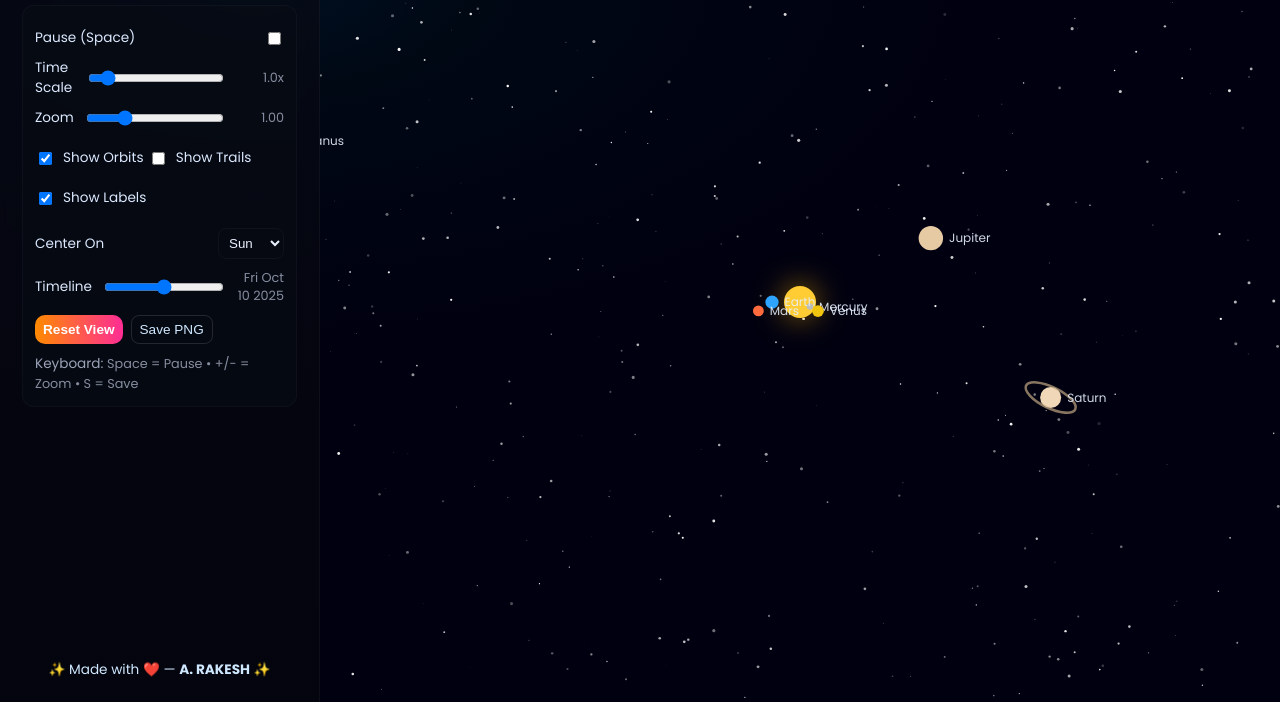
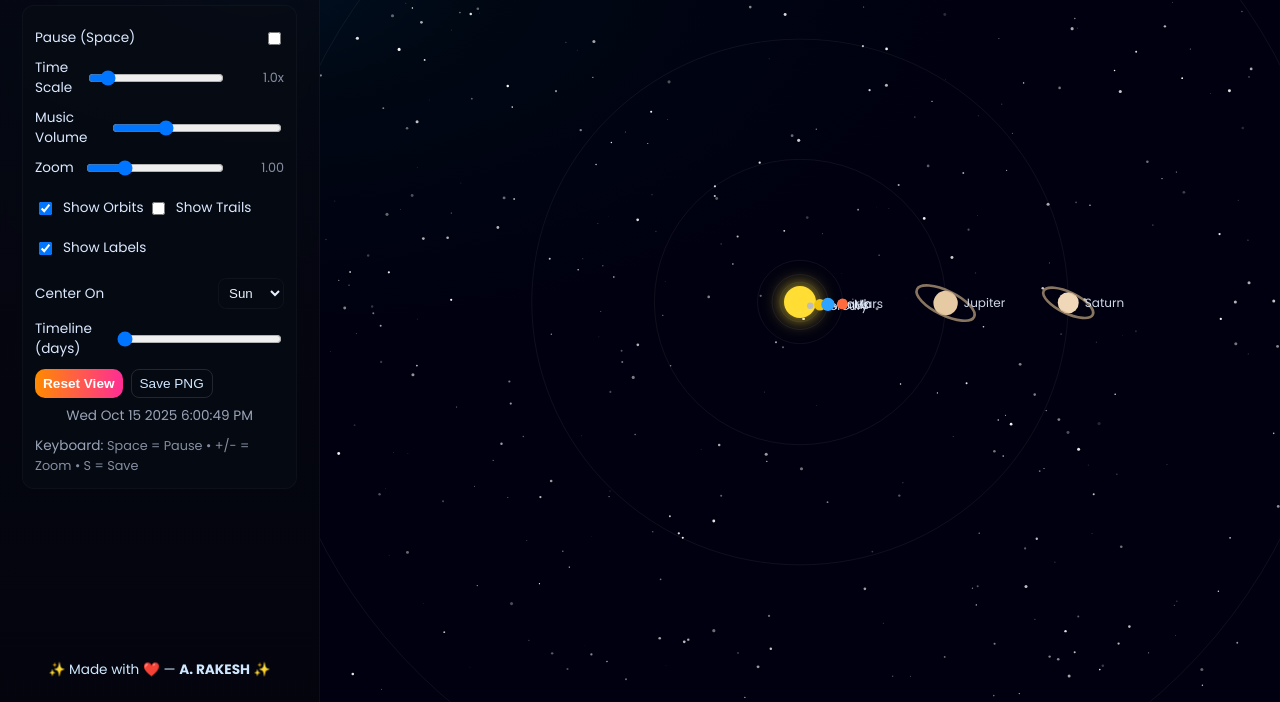
Before and after one commit to Rakesh-AA-777/Solar-System, a plain HTML site: page index.html in a window 1280 px wide. Shown: the part 98-800 px from the top of the page. Drawn offline with Linux system fonts and the light colour scheme.

Commit message:
Update index.html

```diff
--- a/index.html
+++ b/index.html
@@ -4,61 +4,82 @@
   <meta charset="utf-8">
   <meta name="viewport" content="width=device-width, initial-scale=1">
   <title>Solar System Visualizer — Vibrant</title>
+  <meta name="description" content="Interactive, vibrant solar system visualizer by A. RAKESH — orbits, labels, trails, stars, keyboard shortcuts and lots of controls.">
   <link href="https://fonts.googleapis.com/css2?family=Poppins:wght@300;400;600;700&display=swap" rel="stylesheet">
   <style>
-  :root{
-    --sidebar-w:320px;
-    --bg1:#020111;
-    --bg2:#000814;
-    --panel:rgba(8,12,20,0.6);
-    --accent:#ff7a18;
-    --muted:rgba(255,255,255,0.12);
+    :root {
+      --sidebar-w: 320px;
+      --bg1: #020111;
+      --bg2: #000814;
+      --panel: rgba(8,12,20,0.6);
+      --accent: #ff7a18;
+      --muted: rgba(255,255,255,0.12);
     }
-  *{box-sizing:border-box}
-  html,body{height:100%;margin:0;font-family:'Poppins',system-ui,Segoe UI,Roboto,Arial,sans-serif;color:#e9f0ff}
-  body{display:flex;background:radial-gradient(1200px 600px at 20% 10%, #001022 0%, #000814 18%, #000010 60%), linear-gradient(180deg,var(--bg1),var(--bg2));}
+    * { box-sizing: border-box; }
+    html, body { height: 100%; margin: 0; font-family: 'Poppins', system-ui, Segoe UI, Roboto, Arial, sans-serif; color: #e9f0ff; }
+    body { display: flex; background: radial-gradient(1200px 600px at 20% 10%, #001022 0%, #000814 18%, #000010 60%), linear-gradient(180deg, var(--bg1), var(--bg2)); }
 
-  #sidebar{
-    width:var(--sidebar-w);
-    min-width:240px;
-    max-width:420px;
-    padding:22px;
+    /* Sidebar */
+    #sidebar {
+      width: var(--sidebar-w);
+      min-width: 240px;
+      max-width: 420px;
+      padding: 22px;
       backdrop-filter: blur(8px);
       background: linear-gradient(180deg, rgba(8,10,20,0.65), rgba(6,8,12,0.55));
-    border-right:1px solid rgba(255,255,255,0.04);
-    display:flex;flex-direction:column;gap:14px;
+      border-right: 1px solid rgba(255,255,255,0.04);
+      display: flex;
+      flex-direction: column;
+      gap: 14px;
     }
-  #brand{display:flex;align-items:center;gap:12px}
-  .logo{
-    width:46px;height:46px;border-radius:10px;display:inline-grid;place-items:center;font-weight:700;background:linear-gradient(135deg,#ffcc33,#ff4477);color:#081018;box-shadow:0 6px 18px rgba(255,118,102,0.12);
+    #brand { display: flex; align-items: center; gap: 12px; }
+    .logo {
+      width: 46px;
+      height: 46px;
+      border-radius: 10px;
+      display: inline-grid;
+      place-items: center;
+      font-weight: 700;
+      background: linear-gradient(135deg,#ffcc33,#ff4477);
+      color: #081018;
+      box-shadow: 0 6px 18px rgba(255,118,102,0.12);
     }
-  h1{font-size:1.15rem;margin:0}
-  p.lead{margin:0;color:rgba(230,240,255,0.8);font-size:0.85rem}
+    h1 { font-size: 1.15rem; margin: 0; }
+    p.lead { margin: 0; color: rgba(230,240,255,0.8); font-size: 0.85rem; }
 
-  .controls{background:var(--panel);padding:12px;border-radius:12px;border:1px solid rgba(255,255,255,0.03);}
-  .row{display:flex;align-items:center;gap:10px;margin:10px 0}
-  label{font-size:0.85rem;color:#dbe9ff}
-  input[type=range]{width:100%}
-  .muted{font-size:0.8rem;color:rgba(220,230,255,0.6)}
+    .controls { background: var(--panel); padding: 12px; border-radius: 12px; border: 1px solid rgba(255,255,255,0.03); }
+    .row { display: flex; align-items: center; gap: 10px; margin: 10px 0; }
+    label { font-size: 0.85rem; color: #dbe9ff; }
+    input[type=range] { width: 100%; }
+    .muted { font-size: 0.8rem; color: rgba(220,230,255,0.6); }
 
-  .footer{margin-top:auto;text-align:center;font-size:0.85rem;color:#cfe8ff}
-  .btn{padding:8px 10px;border-radius:10px;border:0;background:linear-gradient(90deg,#ff8a00,#ff2d95);color:white;font-weight:600;cursor:pointer}
-  .small{font-size:0.85rem;padding:6px 8px}
-  .toggle{display:inline-flex;align-items:center;gap:8px}
+    .footer { margin-top: auto; text-align: center; font-size: 0.85rem; color: #cfe8ff; }
+    .btn { padding: 8px 10px; border-radius: 10px; border: 0; background: linear-gradient(90deg,#ff8a00,#ff2d95); color: white; font-weight: 600; cursor: pointer; }
+    .small { font-size: 0.85rem; padding: 6px 8px; }
+    .toggle { display: inline-flex; align-items: center; gap: 8px; }
 
-  #canvasWrap{flex:1;position:relative;overflow:hidden}
-  canvas{position:absolute;left:0;top:0;display:block}
+    /* Canvas container */
+    #canvasWrap { flex: 1; position: relative; overflow: hidden; }
+    canvas { position: absolute; left: 0; top: 0; display: block; }
 
-  #tooltip{position:absolute;pointer-events:none;padding:8px 10px;border-radius:8px;background:rgba(0,0,0,0.6);backdrop-filter:blur(4px);color:#fff;font-size:0.85rem;border:1px solid rgba(255,255,255,0.06)}
+    /* Info Tooltip */
+    #tooltip { position: absolute; pointer-events: none; padding: 8px 10px; border-radius: 8px; background: rgba(0,0,0,0.6); backdrop-filter: blur(4px); color: #fff; font-size: 0.85rem; border: 1px solid rgba(255,255,255,0.06); }
 
-  @media (max-width:900px){#sidebar{width:280px}}
-  @media (max-width:700px){
-    body{flex-direction:column}
-    #sidebar{width:100%;display:flex;flex-direction:row;gap:12px;align-items:center;padding:12px}
-    #canvasWrap{height:calc(100vh - 88px)}
+    /* Responsive */
+    @media (max-width: 900px) { #sidebar { width: 280px; } }
+    @media (max-width: 700px) {
+      body { flex-direction: column; }
+      #sidebar { width: 100%; display: flex; flex-direction: row; gap: 12px; align-items: center; padding: 12px; }
+      #canvasWrap { height: calc(100vh - 88px); }
     }
   </style>
 </head>
+
+<audio id="bgMusic" loop>
+  <source src="Cornfield_Chase.mp3" type="audio/mpeg">
+  Your browser does not support the audio element.
+</audio>
+
 <body>
   <aside id="sidebar">
     <div id="brand">
@@ -79,6 +100,11 @@
         <label for="timeScale">Time Scale</label>
         <input id="timeScale" type="range" min="0" max="10" step="0.1" value="1">
         <div id="scaleValue" class="muted" style="min-width:48px;text-align:right">1.0x</div>
+      </div>
+
+      <div class="row">
+        <label for="musicVolume">Music Volume</label>
+        <input id="musicVolume" type="range" min="0" max="1" step="0.01" value="0.3">
       </div>
 
       <div class="row">
@@ -112,15 +138,16 @@
       </div>
 
       <div class="row">
-      <label for="timeline">Timeline</label>
-      <input id="timeline" type="range" min="-365" max="365" step="1" value="0">
-      <div id="dateDisplay" class="muted" style="min-width:48px;text-align:right"></div>
+        <label for="dateSlider">Timeline (days)</label>
+        <input id="dateSlider" type="range" min="0" max="3650" value="0">
       </div>
 
       <div style="display:flex;gap:8px;margin-top:8px">
         <button id="resetBtn" class="btn small">Reset View</button>
         <button id="snapshotBtn" class="small" style="background:transparent;border:1px solid var(--muted);color:#cfe8ff;border-radius:8px">Save PNG</button>
       </div>
+
+      <div id="dateTime" style="text-align:center;margin-top:8px;font-size:0.85rem;color:rgba(220,230,255,0.7)"></div>
 
       <div style="margin-top:10px;font-size:0.85rem;color:rgba(220,230,255,0.7)">Keyboard: <span class="muted">Space = Pause • +/- = Zoom • S = Save</span></div>
     </div>
@@ -134,199 +161,198 @@
   </div>
 
   <script>
-const canvas=document.getElementById('solarCanvas');
-const ctx=canvas.getContext('2d');
-const sidebar=document.getElementById('sidebar');
-const tooltip=document.getElementById('tooltip');
+    // --- Elements ---
+    const canvas = document.getElementById('solarCanvas');
+    const ctx = canvas.getContext('2d');
+    const sidebar = document.getElementById('sidebar');
+    const tooltip = document.getElementById('tooltip');
 
-const pauseCheckbox=document.getElementById('pauseCheckbox');
-const timeScaleInput=document.getElementById('timeScale');
-const scaleValue=document.getElementById('scaleValue');
-const zoomInput=document.getElementById('zoom');
-const zoomValue=document.getElementById('zoomValue');
-const showOrbitsInput=document.getElementById('showOrbits');
-const showTrailsInput=document.getElementById('showTrails');
-const showLabelsInput=document.getElementById('showLabels');
-const centerSelect=document.getElementById('centerSelect');
-const resetBtn=document.getElementById('resetBtn');
-const snapshotBtn=document.getElementById('snapshotBtn');
-const timelineInput=document.getElementById('timeline');
-const dateDisplay=document.getElementById('dateDisplay');
+    const pauseCheckbox = document.getElementById('pauseCheckbox');
+    const timeScaleInput = document.getElementById('timeScale');
+    const scaleValue = document.getElementById('scaleValue');
+    const zoomInput = document.getElementById('zoom');
+    const zoomValue = document.getElementById('zoomValue');
+    const showOrbitsInput = document.getElementById('showOrbits');
+    const showTrailsInput = document.getElementById('showTrails');
+    const showLabelsInput = document.getElementById('showLabels');
+    const centerSelect = document.getElementById('centerSelect');
+    const resetBtn = document.getElementById('resetBtn');
+    const snapshotBtn = document.getElementById('snapshotBtn');
+    const dateSlider = document.getElementById('dateSlider');
+    const dateTime = document.getElementById('dateTime');
 
-let cw=0,ch=0;
+    const bgMusic = document.getElementById('bgMusic');
+    const musicVolume = document.getElementById('musicVolume');
+    bgMusic.volume = parseFloat(musicVolume.value);
+
+    function playMusic(){
+      bgMusic.play().catch(e => console.log('Music blocked:', e));
+      window.removeEventListener('click', playMusic);
+      window.removeEventListener('keydown', playMusic);
+    }
+    window.addEventListener('click', playMusic);
+    window.addEventListener('keydown', playMusic);
+
+    musicVolume.addEventListener('input', ()=> bgMusic.volume = parseFloat(musicVolume.value));
+
+    // --- Resize ---
+    let cw=0, ch=0;
     function resize(){
-  const rect=sidebar.getBoundingClientRect();
-  const sidebarW=rect.width||parseFloat(getComputedStyle(document.documentElement).getPropertyValue('--sidebar-w'))||320;
-  cw=canvas.width=Math.max(300,window.innerWidth-sidebarW);
-  ch=canvas.height=window.innerHeight;
-  if(window.innerWidth<=700){cw=canvas.width=window.innerWidth;ch=canvas.height=Math.max(300,window.innerHeight-88);}
-  canvas.style.width=cw+'px';canvas.style.height=ch+'px';
+      const rect = sidebar.getBoundingClientRect();
+      const sidebarW = rect.width || parseFloat(getComputedStyle(document.documentElement).getPropertyValue('--sidebar-w')) || 320;
+      cw = canvas.width = Math.max(300, window.innerWidth - sidebarW);
+      ch = canvas.height = window.innerHeight;
+      if(window.innerWidth <= 700){ cw=canvas.width=window.innerWidth; ch=canvas.height=Math.max(300,window.innerHeight-88); }
+      canvas.style.width=cw+'px';
+      canvas.style.height=ch+'px';
     }
-window.addEventListener('resize',resize);
+    window.addEventListener('resize', resize);
     resize();
 
-const stars=[];
+    // --- Stars ---
+    const stars = [];
     function generateStars(n=250){
       stars.length=0;
-  for(let i=0;i<n;i++){
-    stars.push({x:Math.random()*cw,y:Math.random()*ch,r:Math.random()*1.4+0.2,a:Math.random()*0.8+0.2,flick:Math.random()*0.02});
-  }
+      for(let i=0;i<n;i++) stars.push({x:Math.random()*cw,y:Math.random()*ch,r:Math.random()*1.4+0.2,a:Math.random()*0.8+0.2,flick:Math.random()*0.02});
     }
     generateStars(360);
 
-const planets=[
-  {name:'Mercury', color:'#bdbdbd', dist:0.39, size:3.2, speed:4.15},
-  {name:'Venus', color:'#f1c40f', dist:0.72, size:5.8, speed:1.62},
-  {name:'Earth', color:'#2ea3ff', dist:1.00, size:6.6, speed:1.00},
-  {name:'Mars', color:'#ff6b3d', dist:1.52, size:5.4, speed:0.53},
-  {name:'Jupiter', color:'#e6caa3', dist:5.20, size:12.2, speed:0.084},
-  {name:'Saturn', color:'#f0d7b8', dist:9.58, size:10.5, speed:0.034, rings:true},
-  {name:'Uranus', color:'#7fe0d8', dist:19.2, size:8.8, speed:0.0119},
-  {name:'Neptune', color:'#547aff', dist:30.05, size:8.6, speed:0.0061},
-];
-planets.forEach(p=>p.angle=Math.random()*Math.PI*2);
-
-const trails=planets.map(()=>[]);
-const maxTrailPoints=120;
-
-let paused=false;
-let timeScale=parseFloat(timeScaleInput.value)||1;
-let zoom=parseFloat(zoomInput.value)||1;
-let showOrbits=showOrbitsInput.checked;
-let showTrails=showTrailsInput.checked;
-let showLabels=showLabelsInput.checked;
-let centerOn=centerSelect.value;
-
-let simulationDate=new Date();
-
-function auToPx(au){return au*Math.min(cw,ch)*0.035*zoom;}
-
-function hexWithAlpha(hex,a){const r=parseInt(hex.substr(1,2),16);const g=parseInt(hex.substr(3,2),16);const b=parseInt(hex.substr(5,2),16);return `rgba(${r},${g},${b},${a})`;}
-
-// Tooltip
-function showTooltip(text,x,y){tooltip.style.left=(x+14)+'px';tooltip.style.top=(y+14)+'px';tooltip.innerHTML=text;tooltip.style.display='block';}
-function hideTooltip(){tooltip.style.display='none';}
-
     function drawStars(){
       for(const s of stars){
-    s.a+=(Math.random()-0.5)*s.flick;
-    s.a=Math.max(0.15,Math.min(1,s.a));
-    ctx.globalAlpha=s.a;
+        s.a += (Math.random()-0.5)*s.flick;
+        s.a = Math.max(0.15, Math.min(1,s.a));
+        ctx.globalAlpha = s.a;
         ctx.beginPath();
         ctx.arc(s.x,s.y,s.r,0,Math.PI*2);
-    ctx.fillStyle='#ffffff';
+        ctx.fillStyle = '#ffffff';
         ctx.fill();
       }
       ctx.globalAlpha=1;
     }
 
-let last=performance.now();
+    // --- Planets ---
+    const planets = [
+      {name:'Mercury', color:'#bdbdbd', dist:0.39, size:3.2},
+      {name:'Venus', color:'#f1c40f', dist:0.72, size:5.8},
+      {name:'Earth', color:'#2ea3ff', dist:1.00, size:6.6},
+      {name:'Mars', color:'#ff6b3d', dist:1.52, size:5.4},
+      {name:'Jupiter', color:'#e6caa3', dist:5.20, size:12.2, rings:true},
+      {name:'Saturn', color:'#f0d7b8', dist:9.58, size:10.5, rings:true},
+      {name:'Uranus', color:'#7fe0d8', dist:19.2, size:8.8},
+      {name:'Neptune', color:'#547aff', dist:30.05, size:8.6}
+    ];
+
+    const orbitalPeriods = { Mercury:88, Venus:225, Earth:365, Mars:687, Jupiter:4333, Saturn:10759, Uranus:30687, Neptune:60190 };
+
+    let paused=false, timeScale=parseFloat(timeScaleInput.value)||1, zoom=parseFloat(zoomInput.value)||1;
+    let showOrbits = showOrbitsInput.checked, showTrails = showTrailsInput.checked, showLabels = showLabelsInput.checked;
+    let centerOn=centerSelect.value;
+
+    planets.forEach(p=>p.angle=Math.random()*Math.PI*2);
+    const trails = planets.map(()=>[]);
+    const maxTrailPoints=120;
+
+    let simDate = new Date();
+    const startDate = new Date(simDate);
+
+    function daysSinceStart(){ return (simDate - startDate)/(1000*60*60*24); }
+    function updatePlanetAngles(){
+      const days = daysSinceStart();
+      planets.forEach(p=>{
+        const period = orbitalPeriods[p.name];
+        p.angle = 2*Math.PI*((days % period)/period);
+      });
+    }
+
+    function auToPx(au){ return au * Math.min(cw,ch) * 0.035 * zoom; }
+    function hexWithAlpha(hex,a){ const r=parseInt(hex.substr(1,2),16), g=parseInt(hex.substr(3,2),16), b=parseInt(hex.substr(5,2),16); return `rgba(${r},${g},${b},${a})`; }
+
+    function showTooltip(text,x,y){ tooltip.style.left=(x+14)+'px'; tooltip.style.top=(y+14)+'px'; tooltip.innerHTML=text; tooltip.style.display='block'; }
+    function hideTooltip(){ tooltip.style.display='none'; }
+
+    // --- Draw Loop ---
+    let last = performance.now();
     function draw(now){
-  const dt=Math.min(50,now-last)/1000;
-  last=now;
+      const dt=(now-last)/1000; last=now;
+      if(!paused) simDate=new Date(simDate.getTime()+dt*1000*86400*timeScale);
+      updatePlanetAngles();
+      dateTime.textContent = simDate.toDateString() + ' ' + simDate.toLocaleTimeString();
+
       ctx.clearRect(0,0,cw,ch);
       drawStars();
 
-  // Sun
-  const centerX=cw/2,centerY=ch/2;
-  ctx.save();
-  ctx.shadowBlur=30; ctx.shadowColor='rgba(255,180,0,0.6)';
-  ctx.beginPath(); ctx.arc(centerX,centerY,16,0,Math.PI*2); ctx.fillStyle='#ffcc33'; ctx.fill();
-  ctx.restore();
-
-  // Offset for centering
+      const centerX=cw/2, centerY=ch/2;
       let offsetX=0, offsetY=0;
       if(centerOn!=='sun'){
-    const target=planets.find(p=>p.name.toLowerCase()===centerOn);
-    if(target){const r=auToPx(target.dist); offsetX=-r*Math.cos(target.angle); offsetY=-r*Math.sin(target.angle);}
+        const target = planets.find(p=>p.name.toLowerCase()===centerOn);
+        if(target){ offsetX = centerX - (centerX + auToPx(target.dist)*Math.cos(target.angle)); offsetY = centerY - (centerY + auToPx(target.dist)*Math.sin(target.angle)); }
       }
 
-  // Planet positions
+      // Sun
+      const sunSize=16*zoom;
+      ctx.beginPath();
+      ctx.arc(centerX+offsetX, centerY+offsetY, sunSize,0,Math.PI*2);
+      ctx.fillStyle='#ffdd33'; ctx.shadowBlur=20; ctx.shadowColor='#ffdd33'; ctx.fill(); ctx.shadowBlur=0;
+
       planets.forEach((p,i)=>{
-    // Update angle based on timeline
-    if(!paused){
-      const daysOffset=parseInt(timelineInput.value)||0;
-      const speedFactor=(p.speed*0.0172024); // convert AU/day approx
-      p.angle += speedFactor*timeScale*dt;
-      p.angle += speedFactor*daysOffset*0; // timeline overrides
-    }
-    const r=auToPx(p.dist);
-    const x=centerX+r*Math.cos(p.angle)+offsetX;
-    const y=centerY+r*Math.sin(p.angle)+offsetY;
+        const r = auToPx(p.dist);
+        if(showOrbits){ ctx.beginPath(); ctx.ellipse(centerX+offsetX,centerY+offsetY,r,r*0.98,0,0,Math.PI*2); ctx.strokeStyle='rgba(255,255,255,0.06)'; ctx.lineWidth=1; ctx.stroke(); }
 
-    // Trails
+        const x = centerX + r*Math.cos(p.angle) + offsetX;
+        const y = centerY + r*Math.sin(p.angle) + offsetY;
+
         if(showTrails){
-      const tr=trails[i]; tr.push({x,y}); if(tr.length>maxTrailPoints)tr.shift();
+          const tr=trails[i]; tr.push({x,y}); if(tr.length>maxTrailPoints) tr.shift();
           ctx.beginPath(); tr.forEach((t,j)=>j===0?ctx.moveTo(t.x,t.y):ctx.lineTo(t.x,t.y));
-      const grad=ctx.createLinearGradient(centerX,centerY,x,y);
+          const grad = ctx.createLinearGradient(centerX,centerY,x,y);
           grad.addColorStop(0,'rgba(255,255,255,0.02)');
-      grad.addColorStop(1,hexWithAlpha(p.color,0.9));
-      ctx.strokeStyle=grad; ctx.lineWidth=Math.max(1,p.size*0.6); ctx.stroke();
+          grad.addColorStop(1, hexWithAlpha(p.color,0.9));
+          ctx.strokeStyle = grad; ctx.lineWidth=Math.max(1,p.size*0.6); ctx.stroke();
         }
 
-    // Planet body
         ctx.beginPath(); ctx.arc(x,y,p.size,0,Math.PI*2); ctx.fillStyle=p.color; ctx.fill();
 
-    if(p.rings){
-      ctx.save(); ctx.translate(x,y); ctx.rotate(0.45);
-      ctx.beginPath(); ctx.ellipse(0,0,p.size*2.6,p.size*1.0,0,0,Math.PI*2);
-      ctx.strokeStyle='rgba(210,180,140,0.65)'; ctx.lineWidth=2.6; ctx.stroke(); ctx.restore();
-    }
+        if(p.rings){ ctx.save(); ctx.translate(x,y); ctx.rotate(0.45); ctx.beginPath(); ctx.ellipse(0,0,p.size*2.6,p.size*1.0,0,0,Math.PI*2); ctx.strokeStyle='rgba(210,180,140,0.65)'; ctx.lineWidth=2.6; ctx.stroke(); ctx.restore(); }
 
-    if(showLabels){ctx.font='12px Poppins,sans-serif'; ctx.fillStyle='rgba(230,240,255,0.9)'; ctx.fillText(p.name,x+p.size+6,y+4);}
+        if(showLabels){ ctx.font='12px Poppins, sans-serif'; ctx.fillStyle='rgba(230,240,255,0.9)'; ctx.fillText(p.name,x+p.size+6,y+4); }
+
         p.screenX=x; p.screenY=y;
       });
 
-  // Update date display
-  const displayDate=new Date();
-  displayDate.setDate(displayDate.getDate()+parseInt(timelineInput.value||0));
-  dateDisplay.textContent=displayDate.toDateString();
-
-  scaleValue.textContent=timeScale.toFixed(1)+'x'; zoomValue.textContent=zoom.toFixed(2);
+      scaleValue.textContent = timeScale.toFixed(1)+'x';
+      zoomValue.textContent = zoom.toFixed(2);
       requestAnimationFrame(draw);
     }
-
     requestAnimationFrame(draw);
 
-// Controls
+    // --- Event Listeners ---
     pauseCheckbox.addEventListener('change',()=>paused=pauseCheckbox.checked);
-timeScaleInput.addEventListener('input',()=>{timeScale=parseFloat(timeScaleInput.value); scaleValue.textContent=timeScale.toFixed(1)+'x';});
-zoomInput.addEventListener('input',()=>{zoom=parseFloat(zoomInput.value); zoomValue.textContent=zoom.toFixed(2);});
+    timeScaleInput.addEventListener('input',()=>timeScale=parseFloat(timeScaleInput.value));
+    zoomInput.addEventListener('input',()=>zoom=parseFloat(zoomInput.value));
     showOrbitsInput.addEventListener('change',()=>showOrbits=showOrbitsInput.checked);
     showTrailsInput.addEventListener('change',()=>showTrails=showTrailsInput.checked);
     showLabelsInput.addEventListener('change',()=>showLabels=showLabelsInput.checked);
     centerSelect.addEventListener('change',()=>centerOn=centerSelect.value);
-timelineInput.addEventListener('input',()=>{});
 
     resetBtn.addEventListener('click',()=>{
-  timeScaleInput.value=1; timeScale=1; scaleValue.textContent='1.0x';
-  zoomInput.value=1; zoom=1; zoomValue.textContent='1.00';
-  showTrailsInput.checked=false; showTrails=false; trails.forEach(t=>t.length=0);
-  centerSelect.value='sun'; centerOn='sun';
-  timelineInput.value=0;
+      zoom=1; zoomInput.value=1;
+      timeScale=1; timeScaleInput.value=1;
+      paused=false; pauseCheckbox.checked=false;
+      centerOn='sun'; centerSelect.value='sun';
     });
 
     snapshotBtn.addEventListener('click',()=>{
-  const link=document.createElement('a'); link.download='solar-snapshot.png'; link.href=canvas.toDataURL('image/png'); link.click();
+      const link = document.createElement('a');
+      link.download='solar_system.png';
+      link.href=canvas.toDataURL();
+      link.click();
     });
 
-canvas.addEventListener('mousemove',(e)=>{
-  const rect=canvas.getBoundingClientRect();
-  const mouseX=e.clientX-rect.left; const mouseY=e.clientY-rect.top;
-  let found=false;
-  for(const p of planets){
-    const dx=mouseX-p.screenX, dy=mouseY-p.screenY;
-    if(dx*dx+dy*dy<=(p.size+6)*(p.size+6)){showTooltip(`${p.name} — ${p.dist} AU`,e.clientX,e.clientY); found=true; break;}
-  }
-  if(!found) hideTooltip();
-});
-canvas.addEventListener('mouseleave',hideTooltip);
-
-window.addEventListener('keydown',(e)=>{
-  if(e.code==='Space'){e.preventDefault(); paused=!paused; pauseCheckbox.checked=paused;}
-  if(e.key==='+'||e.key==='='){zoom=Math.min(3,zoom+0.05); zoomInput.value=zoom; zoomValue.textContent=zoom.toFixed(2);}
-  if(e.key==='-'){zoom=Math.max(0.3,zoom-0.05); zoomInput.value=zoom; zoomValue.textContent=zoom.toFixed(2);}
-  if(e.key.toLowerCase()==='s'){const link=document.createElement('a'); link.download='solar-snapshot.png'; link.href=canvas.toDataURL('image/png'); link.click();}
+    document.addEventListener('keydown', e=>{
+      if(e.code==='Space'){ paused=!paused; pauseCheckbox.checked=paused; }
+      else if(e.key==='+'||e.key==='='){ zoom=Math.min(zoom+0.1,3); zoomInput.value=zoom; }
+      else if(e.key==='-'){ zoom=Math.max(zoom-0.1,0.3); zoomInput.value=zoom; }
+      else if(e.key.toLowerCase()==='s'){ snapshotBtn.click(); }
     });
   </script>
 </body>
```
Lines whose indentation alone changed are shown as unchanged.
